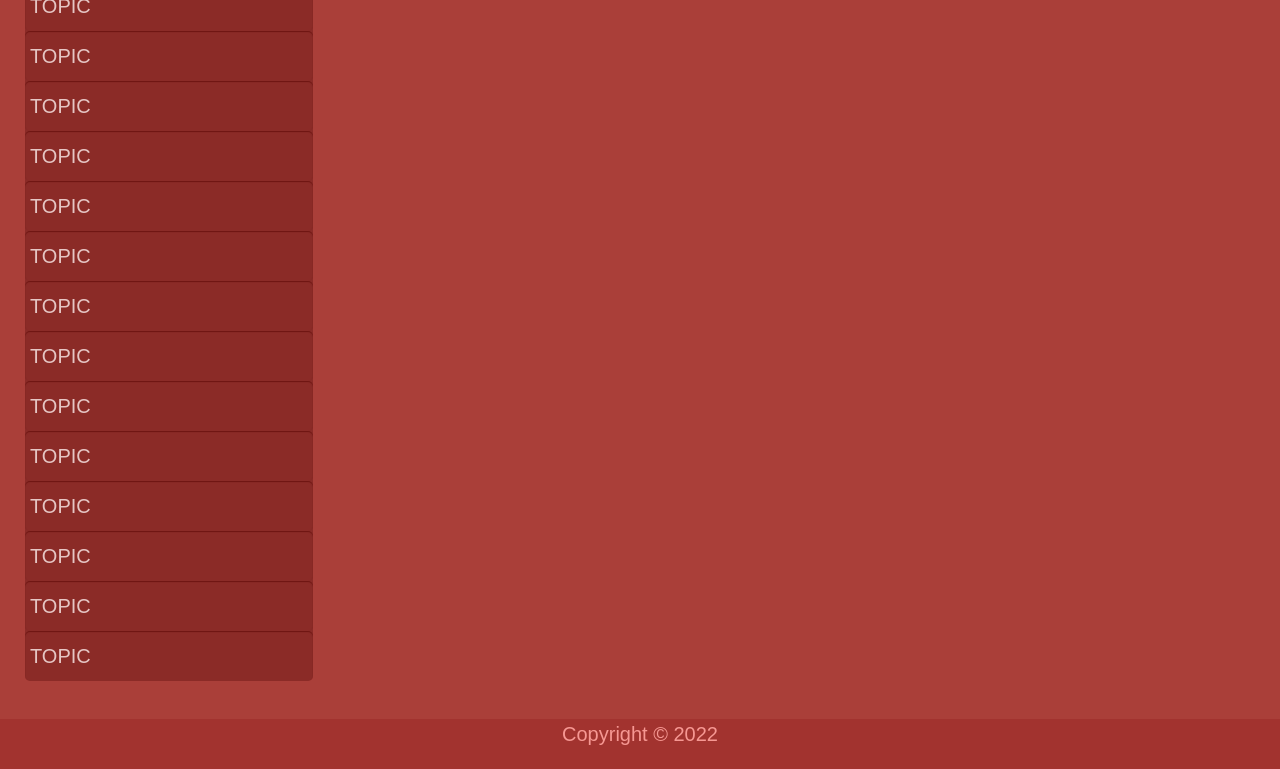
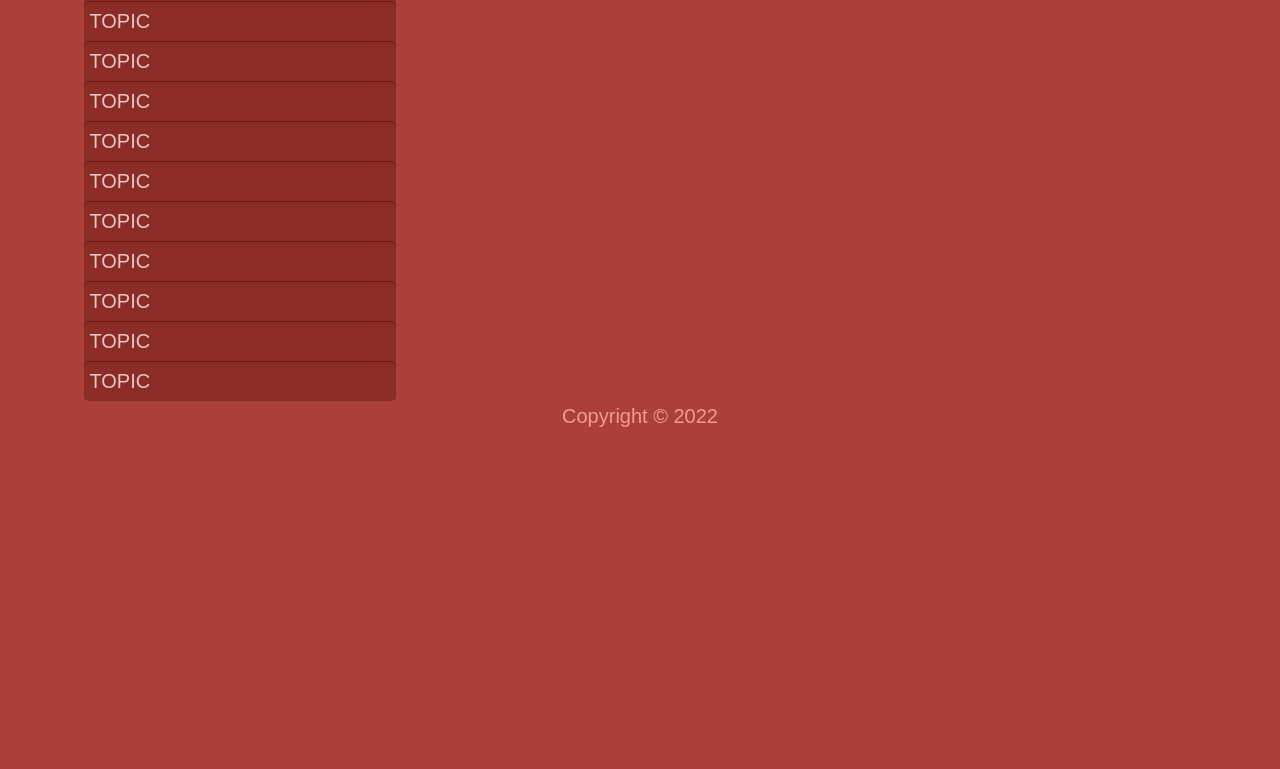
Before and after one commit to ekaterinakalina/russiantopics, a plain HTML site: page cases_nouns.html in a window 1280 px wide. Shown: the part 826-1595 px from the top of the page. After the commit the page ends 1277 px from the top, so only its background shows below. Drawn offline with nearby package versions, Linux system fonts and the light colour scheme.

Commit message:
19.05: grid, footer

```diff
--- a/css/style.css
+++ b/css/style.css
@@ -2,104 +2,113 @@
 *, *::before, *::after {
     box-sizing: border-box;
 }
-/*------------------------------- root, body --------------------------------*/
+/*------------------------------- Global properties --------------------------------*/
 :root {
     font-size: 20px;
     line-height: 1.5;
+	--red-background:hsl(3, 50%, 45%);		 	/** color variables **/
+	--dark-red-hover:hsl(3, 100%, 17%);
+	--red-sidebar:hsl(2, 59%, 31%);
+	--white-links:hsl(0, 0%, 100%);
+	--light-red-text:hsl(3, 84%, 77%);
 }
-html, .wrapper, .sidebar {
-	height: 100%;
+html {
+	min-height: 100%;
+}
+.wrapper {
+	position: relative; 						 /** important for footer: **/
+	min-height: 100vh;
 }
 body {
-	background-color: #AA3F39;
+	margin: 0;
+	background-color: var(--red-background);
 	font-family: Arial, Helvetica, sans-serif;
-	color: #fac7c4;
-	width: auto;
-	min-height: 100%;
+	color: var(--light-red-text);
 }
-/*---------------------------------- Flexbox Main Page ---------------------------------*/
+/*---------------------------------- Grid Wrapper ---------------------------------*/
+header {grid-area: header;}  					/** grid variables **/
+nav    {grid-area: sidebar;}
+main   {grid-area: main;}
+footer {grid-area: footer;}
+
 .wrapper {
-	display: flex; /**Flexbox*/
-	flex-direction:column;
-	flex-wrap: nowrap;
-	justify-content:space-between;
-	align-items: stretch;
-	align-content: center;
+	display: grid;
+	grid:  										/** grid page structure **/
+	'header header header header header header'
+	'sidebar main main main main main '
+	'footer footer footer footer footer footer';
+	justify-items: center;
 }
 /*------------------------------- Attributes: body>page --------------------------*/
 .wrapper, footer {
-	position: relative;
-	padding-right: 0;
-	padding-left: 0;
-	width: 75%;
-	margin: 0 auto 0 auto;
+	max-width: 75%;  							/** creates space between the left edge and the sidebar **/
+	margin: 0 auto;
 }
-[title=main_logo]{ /*responsive logo*/
-	width: min(80vw, 1100px);
+
+[title=main_logo]{ /**responsive logo**/
+	width: min(80vw, 1024px);					/** prodviing the maximum property: 1024 px**/
 }
 
 /*------------------------------- Sidebar --------------------------*/
-nav.sidebar {
-	display: flex; /**Flexbox*/
-	flex-direction: column;
-	flex-wrap: wrap;
-	justify-content: flex-start;
-	align-items: flex-start;
-	width:100%;
-	max-width: 30%;
+nav {
+	display: flex; /**Nav Flexbox*/
+	flex-flow: column wrap;
+	justify-content: center;
+	align-items: center;
+	/**width:100%;**/
+	max-width: 100%;
 	z-index: 100;
 }
-nav.sidebar ul { /**sidebar block*/
-	margin: 0;   /**no visible margin**/
-	padding: 0; /**no visible padding**/
-	float: left; /**when scrolling - visible border**/
-	list-style-type: none; /**no list style for the links**/
-	transform: translate(-135px); /**move on the X-axis**/
-	text-align: left; /**text placed on the left side**/
-	background-color: #7E2320;
-	opacity: 0.7; /**change opacity color - not intense**/
+nav ul { 										/** sidebar block **/
+	margin: 0;   								/**no visible margin **/
+	padding: 0; 								/** no visible padding **/
+	list-style-type: none;						/** no list style for the links **/
+	transform: translate(-135px);				/**move on the X-axis**/
+	text-align: left;							/**text placed on the left side**/
+	background-color: var(--red-sidebar);
+	opacity: 0.7;								/**change opacity color - not intense**/
 	overflow: visible;
 }
-#navigation li a { /**sidebar links*/
-	font-size: 1rem; /**=20px as in :root**/
-	line-height: 2rem;/**more line height**/
-	display: block;
-	text-transform: uppercase; /**links have upercase letters**/
-	color: #ffffff; /**links color**/
-	text-decoration: none; /**no text decoration**/
+nav li a { 										/**sidebar links**/
+	font-size: 1rem; 							/**=20px as in :root**/
+	line-height: 2rem;							/**more line height**/
+	text-transform: uppercase;					/**links have upercase letters**/
+	color: var(--white-links);					/**links color**/
+	text-decoration: none;						/**no text decoration**/
 	padding: 5px;
 }
 
 /*-------------------------------Sidebar hover-------------------------*/
-.selected { /**box shadow on the links boxes**/
-	box-shadow: inset 0 1px 1px 0 #550400;
-	transition: color .4s ease-in-out, box-shadow .4s ease-in-out; /**color tranisition for the hover effect**/
+.selected { 														/**box shadow on the links boxes**/
+	box-shadow: inset 0 1px 1px 0 var(--dark-red-hover);
+	transition: color .4s ease-in-out, box-shadow .4s ease-in-out;	/**color tranisition for the hover effect**/
 }
-.selected:hover {  /**onclick hover effect**/
-	box-shadow: inset 315px 0 0 0 #550400;
+.selected:hover {  													/**onclick hover effect**/
+	box-shadow: inset 315px 0 0 0 var(--dark-red-hover);
 }
-.selected:hover,.selected,nav.sidebar ul { /** border-radius links + hover **/
+nav a:hover {
+	color: var(--white-links); 										/**links color**/
+	text-decoration: none; 											/**no text decoration**/
+}
+.selected:hover,.selected,nav ul { 									/** border-radius links + hover **/
 	border-radius: 5px;
 }
-/*----------------------------------- Responsive Sidebar--------------------------------------*/
-@media screen and (max-width: 1024px) {
-	nav.sidebar {
-		padding-left: 10%;
-	}
-}
+/*----------------------------------- Responsive Sidebar--------------------*/
+																	/**tablet/mobile AB 768px**/
 
 /*-------------------------------Social Media icons-------------------------*/
 
 
 /*-------------------------------Footer-------------------------------------*/
 footer{
-	background-color: hsl(2, 55%, 41%);
-	color: 	hsl(3, 84%, 77%);
-	width: 100%;
+	position:relative;
+	width:100%;
+	bottom: 0;														/** footer at the bottom **/
 	height: 2.5em;
-	max-width:100%;
-	margin-top: 3%;
-	text-align: center;
+	display: flex;
+	justify-content: center;
+	align-items: flex-end;
+	color: var(--light-red-text);
 	font-weight: lighter;
 }
 
@@ -120,7 +129,7 @@ footer{
 
 /**--------------------------- WORKSHEETS ---------------------------**/
 #logo { /** Logo **/
-	color: #fac7c4;
+	color: var(--light-red-text);
 	display: block;
 	font-size: 14px;
 	width: 550px;
@@ -156,15 +165,15 @@ footer{
 h2.info_text { /**information text**/
 	font-size: 25px;
 	text-align: center;
-	color: #fac7c4;
+	color: var(--light-red-text);
 	transform: translate(20px,-10px);
 }
 h1.topic { /**topic title**/
 	font-size: 40px;
 	transform: translate(8px,20px);
-	color: #fac7c4;
+	color: var(--light-red-text);
 	letter-spacing: 1px;
-	text-shadow: 1px 1px 3px #f7d3d1;
+	text-shadow: 1px 1px 3px var(--light-red-text);
 }
 #worksheet {
 	flex-direction: column;
@@ -179,7 +188,7 @@ h1.topic { /**topic title**/
 	float:left;
 	clear:left;
 	border-radius: 3%;
-	box-shadow: 6px 8px 10px -5px #550400;
+	box-shadow: 6px 8px 10px -5px var(--dark-red-hover);
 }
 #worksheet_text {
 	transform: translate(150px,50px);
@@ -187,12 +196,12 @@ h1.topic { /**topic title**/
 }
 h2.worksheet_title {
    font-size: 30px;
-   color: #550400;
+   color: var(--dark-red-hover);
    letter-spacing: 1px;
 }
 p.description_worksheet{
 	font-size: 20px;
-	color: #fac7c4;
+	color: var(--light-red-text);
 	line-height: 33px;
 }
 /** Button **/
@@ -203,13 +212,13 @@ p.description_worksheet{
 	float:left;
 	width:60%;
 	font-size: 130%;
-	box-shadow: 5px 8px 10px -5px #550400;
+	box-shadow: 5px 8px 10px -5px var(--dark-red-hover);
 }
 /** Dividers **/
 .hr1{
 	border: 0;
 	width: 180%;
 	height: 2px;
-	background-image: linear-gradient(to right, transparent, #fac7c4, transparent);
+	background-image: linear-gradient(to right, transparent, var(--light-red-text), transparent);
 	transform: translate(10px,350px);
 }
```
Also changed, not shown: index.html (+6 -5 lines), 1 other file.
